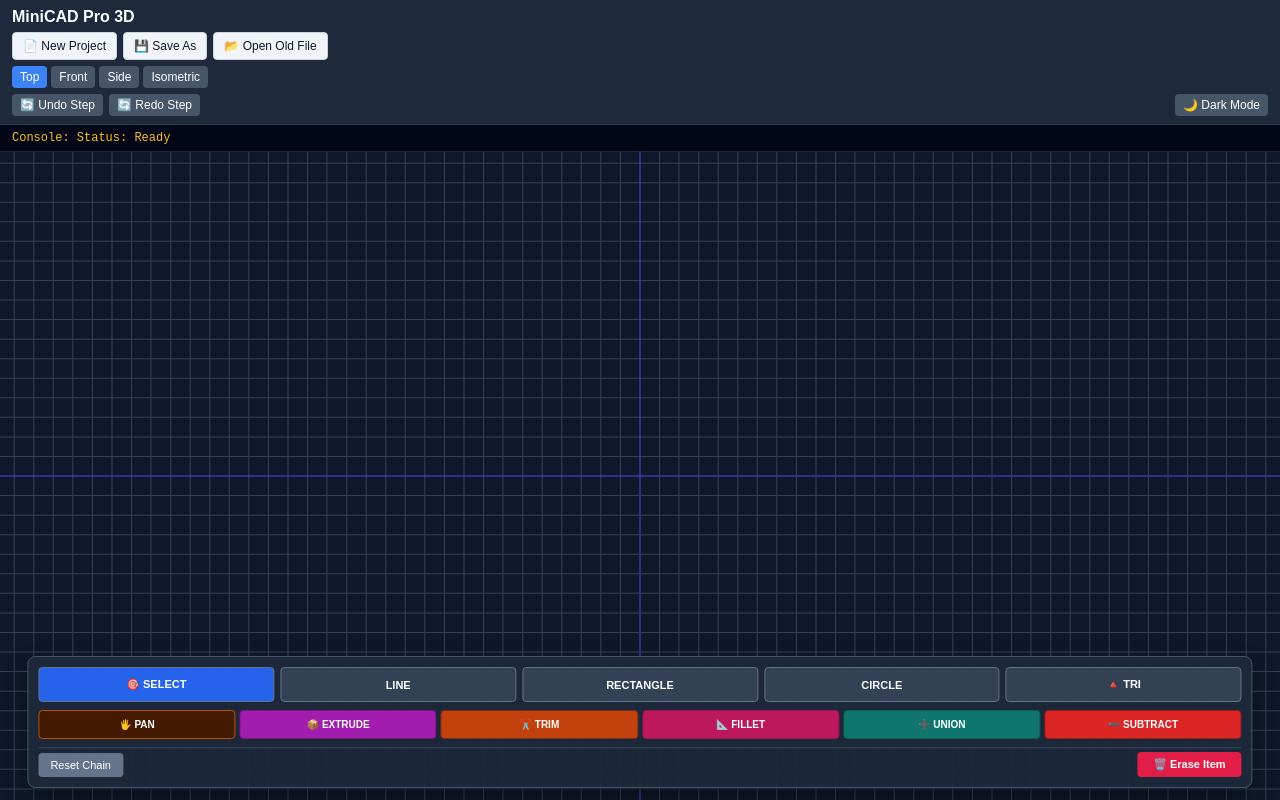
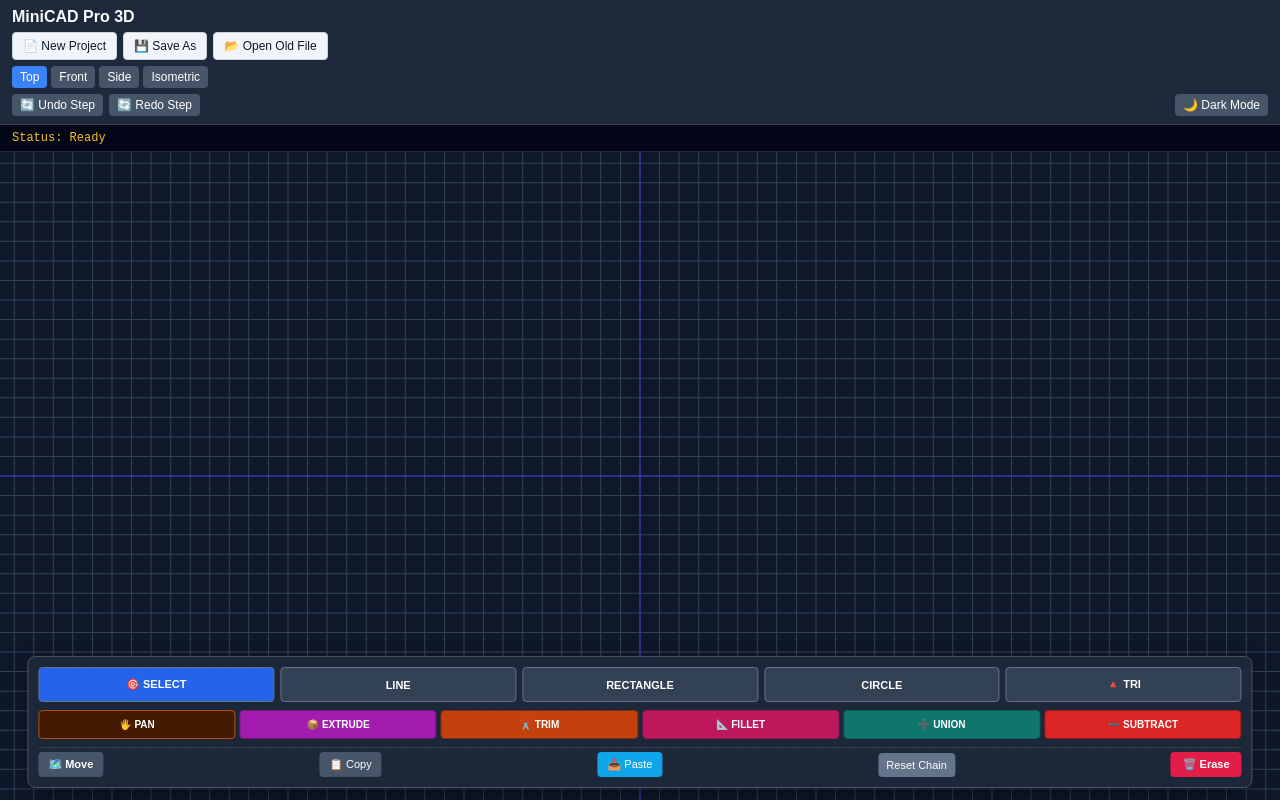
Before and after one commit to kingclaude123654-ux/Autocad, a React (Vite) app: page / in a window 1280 px wide. Built offline with nearby package versions, Linux system fonts and the light colour scheme.

Commit message:
Update App.tsx

```diff
--- a/src/App.tsx
+++ b/src/App.tsx
@@ -19,14 +19,12 @@ export default function App() {
     executeTrim,
     executeFillet,
     executeUnion,
+    executeSubtract,
+    executeCopy,
+    executePaste,
     undo,
     redo
   } = useCADEngine();
-
-  // Explicit fallback trigger for a 2D/3D solid subtraction matrix operation
-  const handleSubtract = () => {
-    alert("Select two overlapping shapes on your grid workspace to compute a solid Subtraction path cut.");
-  };
 
   return (
     <div style={{
@@ -99,7 +97,7 @@ export default function App() {
         fontFamily: 'monospace',
         borderBottom: '1px solid #1e293b'
       }}>
-        Console: {hudFeedback}
+        {hudFeedback}
       </div>
 
       {/* INTERACTIVE WORKSPACE VIEWPORT GRID LAYER */}
@@ -175,7 +173,7 @@ export default function App() {
             </button>
 
             {/* 3D Extrusion Solid Modeling Operator */}
-            <button onClick={() => executeExtrude(null, 50)} style={{ padding: '8px 2px', fontSize: '10px', fontWeight: 'bold', borderRadius: '4px', border: '1px solid #701a75', backgroundColor: '#a21caf', color: '#fff', cursor: 'pointer' }}>
+            <button onClick={executeExtrude} style={{ padding: '8px 2px', fontSize: '10px', fontWeight: 'bold', borderRadius: '4px', border: '1px solid #701a75', backgroundColor: '#a21caf', color: '#fff', cursor: 'pointer' }}>
               📦 EXTRUDE
             </button>
 
@@ -191,24 +189,42 @@ export default function App() {
             <button onClick={executeUnion} style={{ padding: '8px 2px', fontSize: '10px', fontWeight: 'bold', borderRadius: '4px', border: '1px solid #115e59', backgroundColor: '#0f766e', color: '#fff', cursor: 'pointer' }}>
               ➕ UNION
             </button>
-            <button onClick={handleSubtract} style={{ padding: '8px 2px', fontSize: '10px', fontWeight: 'bold', borderRadius: '4px', border: '1px solid #991b1b', backgroundColor: '#dc2626', color: '#fff', cursor: 'pointer' }}>
+            <button onClick={executeSubtract} style={{ padding: '8px 2px', fontSize: '10px', fontWeight: 'bold', borderRadius: '4px', border: '1px solid #991b1b', backgroundColor: '#dc2626', color: '#fff', cursor: 'pointer' }}>
               ➖ SUBTRACT
             </button>
           </div>
 
-          {/* DOCK FOOTER: DESELECT CONTEXT CLEARING & CANVASE ERASE COMMAND */}
-          <div style={{ display: 'flex', justifyContent: 'space-between', alignItems: 'center', paddingTop: '4px', borderTop: '1px solid #334155' }}>
+          {/* DOCK FOOTER: DESELECT CONTEXT CLEARING, TRANSFORMS & CANVASE ERASE COMMAND */}
+          <div style={{ display: 'flex', gap: '6px', justifyContent: 'space-between', alignItems: 'center', paddingTop: '4px', borderTop: '1px solid #334155' }}>
+            <button
+              onClick={() => setCurrentTool('move' as any)}
+              style={{
+                padding: '6px 10px',
+                fontSize: '11px',
+                backgroundColor: (currentTool as string) === 'move' ? '#10b981' : '#475569',
+                color: '#fff',
+                border: 'none',
+                borderRadius: '4px',
+                cursor: 'pointer',
+                fontWeight: 'bold'
+              }}
+            >
+              🗺️ Move
+            </button>
+            <button onClick={executeCopy} style={{ padding: '6px 10px', fontSize: '11px', backgroundColor: '#475569', color: '#fff', border: 'none', borderRadius: '4px', cursor: 'pointer' }}>📋 Copy</button>
+            <button onClick={executePaste} style={{ padding: '6px 10px', fontSize: '11px', backgroundColor: '#0ea5e9', color: '#fff', border: 'none', borderRadius: '4px', cursor: 'pointer' }}>📥 Paste</button>
+
             <button
               onClick={() => setCurrentTool('deselect' as any)}
-              style={{ padding: '6px 12px', fontSize: '11px', backgroundColor: '#64748b', color: '#fff', border: 'none', borderRadius: '4px', cursor: 'pointer' }}
+              style={{ padding: '6px 8px', fontSize: '11px', backgroundColor: '#64748b', color: '#fff', border: 'none', borderRadius: '4px', cursor: 'pointer' }}
             >
               Reset Chain
             </button>
             <button
               onClick={executeErase}
-              style={{ padding: '6px 16px', fontSize: '11px', fontWeight: 'bold', backgroundColor: '#e11d48', color: '#fff', border: 'none', borderRadius: '4px', cursor: 'pointer' }}
+              style={{ padding: '6px 12px', fontSize: '11px', fontWeight: 'bold', backgroundColor: '#e11d48', color: '#fff', border: 'none', borderRadius: '4px', cursor: 'pointer' }}
             >
-              🗑️ Erase Item
+              🗑️ Erase
             </button>
           </div>
 
```
